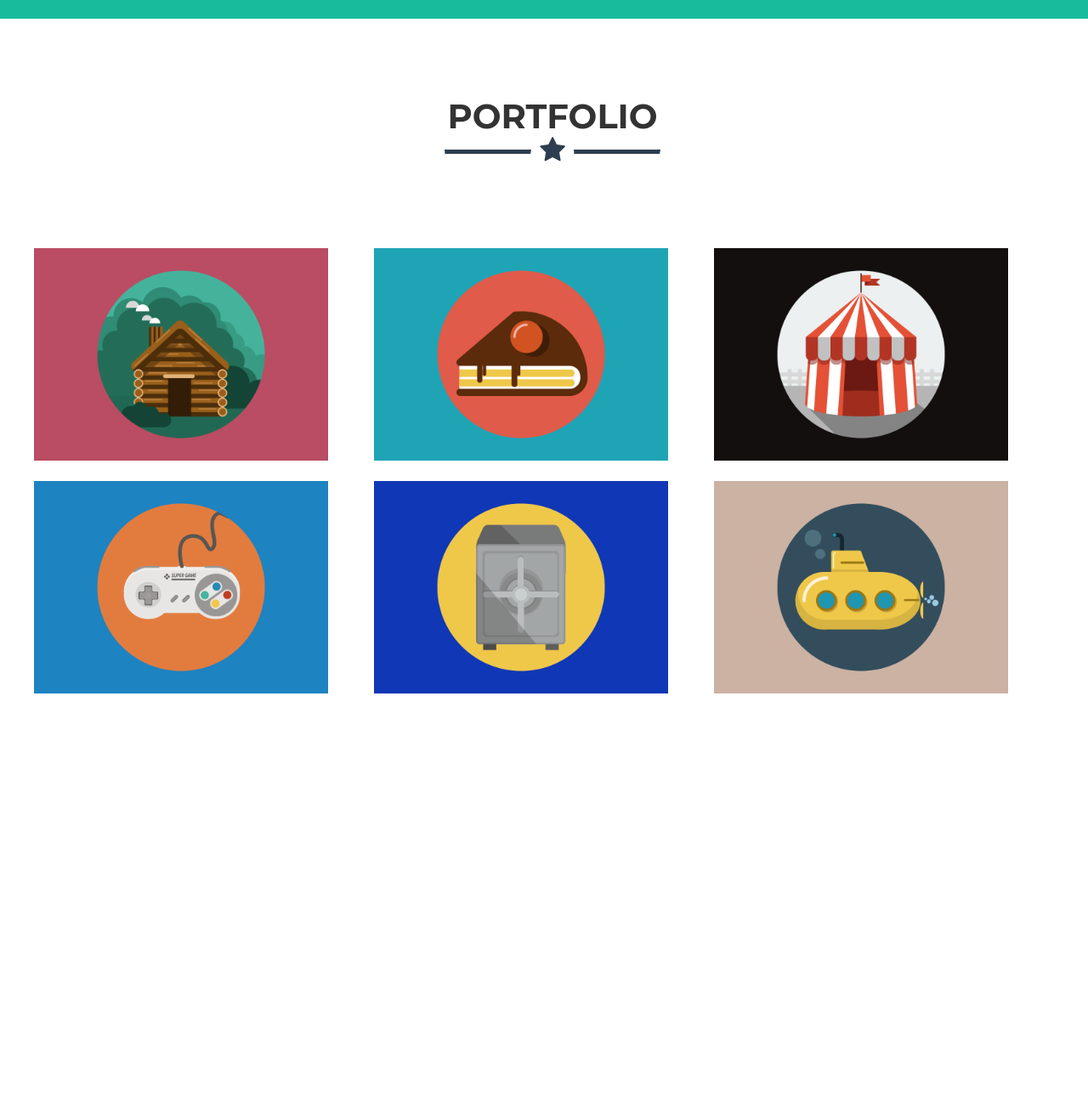
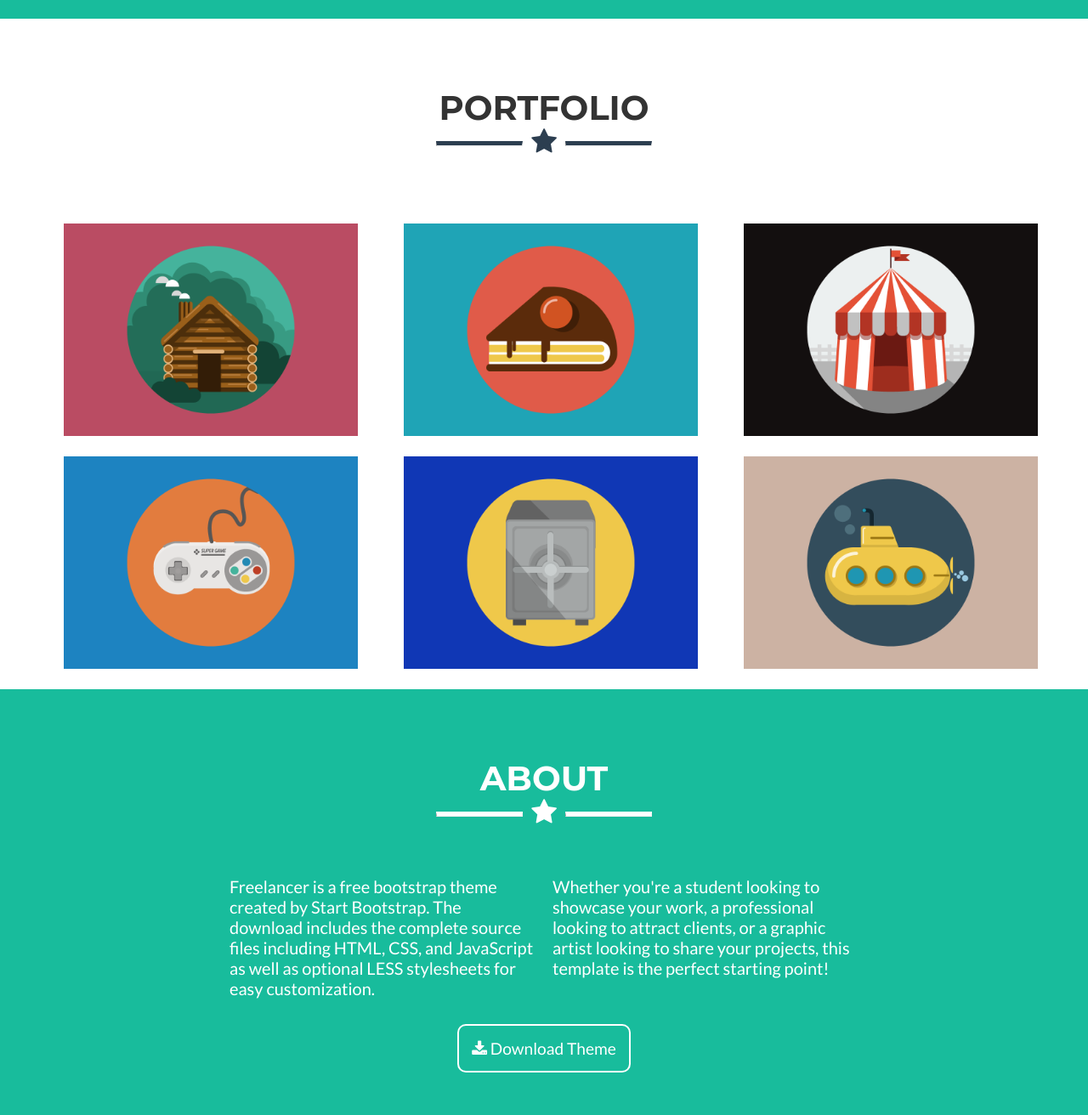
Before and after one commit to Fiorellacr24/Freelancer, a plain HTML site: page index.html in a window 1280 px wide. Shown: the part 678-1990 px from the top of the page at 85% size. Before the commit the page ends 1518 px from the top, so only its background shows below. Drawn offline with Linux system fonts and the light colour scheme.

Commit message:
text-about

```diff
--- a/css/common.css
+++ b/css/common.css
@@ -7,3 +7,26 @@
  .blue{
  	color: #2c3e50;
  }
+ .letter-blue{
+ 	color: #333;
+ }
+.fa-star:before{
+	font-size: 2rem;
+}
+.star{
+	display: flex;
+	flex-direction: row;
+	justify-content: center;
+}
+.title{
+	font-size: 2.5rem;
+}
+.center{
+	text-align: center;
+}
+.font-monst{
+	font-family: 'Montserrat', sans-serif;
+}
+.font-lato{
+	font-family: 'Lato', sans-serif;
+}
--- a/css/main.css
+++ b/css/main.css
@@ -2,7 +2,6 @@
  * Estilos de tu proyecto
  */
 *{
-	font-family: 'Montserrat', sans-serif;
 	margin: 0;
 	padding: 0;
 }
@@ -70,36 +69,22 @@ hr{
 .presentation span{
 	font-size: 1.5rem;
 }
-.fa-star:before{
-	font-size: 2rem;
-}
-.star{
-	display: flex;
-	flex-direction: row;
-	justify-content: center;
-}
  /************
- PORTFOLIO
+  PORTFOLIO
 *************/
-.sec-1{
+.portfolio{
 	display: flex;
 	align-items: center;
 	justify-content: center;
-	padding: 50px 0 10px;
-}
-.cabecera-portfolio{
-	text-align: center;
-}
-.cabecera-portfolio .title{
-	font-size: 2.5rem;
-	color: #333;
+	padding: 50px 0 1px;
 }
 .container{
 	width: 100%;
 	max-width: 1200px;
 	margin: 30px auto;
 }
-.row: before, .row:after{
+.row: before,
+.row:after{
 	content: " ";
 	display: table;
 }
@@ -113,11 +98,43 @@ hr{
     overflow: hidden;
     padding-bottom: 20px;
 }
-.col-12{
-	float: left;
-    padding: 10px;
-    width: 100%;
-}
 .cont-img{
 	height: 250px;
 }
+.portfolio-images{
+	padding-left: 70px;
+}
+/************
+    ABOUT
+*************/
+.about{
+	color: white;
+	background-color: #18bc9c;
+	width: 100%;
+ 	height: 450px;
+ 	clear: both;
+	padding: 50px 0 1px;
+}
+.text{
+	display: flex;
+	justify-content: center;
+}
+.text p{
+	width: 360px;
+	font-size: 20px;
+	margin: 10px;
+}
+.icon{
+	display: flex;
+	justify-content: center;
+}
+
+.icon a{
+	font-size: 1.2rem;
+	margin-top: 20px;
+	border-radius: 10px;
+	border: 2px solid white;
+	text-decoration: none;
+	color: white;
+	padding: 15px;
+}
--- a/index.html
+++ b/index.html
@@ -14,7 +14,7 @@
 </head>
 <body>
 	<!-- Escribe tu código aquí -->
-	<nav>
+	<nav class="font-monst">
 		<div class="container-left bold">
 			<span>START BOOTSTRAP</span>
 		</div>
@@ -24,7 +24,8 @@
 			<li><a href="#">CONTACT</a></li>
 		</div>
 	</nav>
-	<header>
+	<!--USER-->
+	<header class="font-monst">
 		<div class="presentation">
 			<img src="assets/images/profile.png" alt="profile">
 			<h1 class="bold">START BOOTSTRAP</h1>
@@ -36,23 +37,20 @@
 			<span>Web Developer - Graphic Artist - User Experiencie Designer</span>
 		</div>
 	</header>
-	<section class="sec-1">
+	<!--PORTFOLIO-->
+	<section class="portfolio font-monst">
 		<div class="container">
-			<section class="row">
-				<div class="col-12">
-					<div class="cabecera-portfolio">
-						<span class="title bold">PORTFOLIO</span>
-						<div class="star blue">
-							<hr>
-								<span class="fa fa-star"></span>
-							<hr>
-						</div>
-					</div>
+			<div class="cabecera-portfolio center">
+				<span class="title bold letter-blue">PORTFOLIO</span>
+			<div class="star blue">
+				<hr>
+					<span class="fa fa-star"></span>
+				<hr>
 				</div>
-			</section>
+			</div>
 		</div>
 	</section>
-	<section>
+	<section class="portfolio-images">
 		<div class="container">
 			<section class="row">
 				<div class="col-4">
@@ -80,6 +78,29 @@
 			</section>
 		</div>
 	</section>
+	<!--ABOUT-->
+	<section class="about">
+		<div class="container">
+			<div class="cabecera-about center">
+				<span class="title bold font-monst">ABOUT</span>
+				<div class="star">
+					<hr>
+						<span class="fa fa-star"></span>
+						<hr>
+				</div>
+			</div>
+		</div>
+		<div class="text font-lato">
+			<p>Freelancer is a free bootstrap theme created by Start Bootstrap. The download includes the complete source files including HTML, CSS, and JavaScript as well as optional LESS stylesheets for easy customization.</p>
+			<p>Whether you're a student looking to showcase your work, a professional looking to attract clients, or a graphic artist looking to share your projects, this template is the perfect starting point!</p>
+		</div>
+		<div class="icon font-lato">
+			<a href="#" class="btn">
+				<i class="fa fa-download"></i>
+				Download Theme
+			</a>
+		</div>
+	</section>
 	<!-- Enlaza aquí tu archivo JS -->
 	<script src="js/app.js"></script>
 </body>
```
